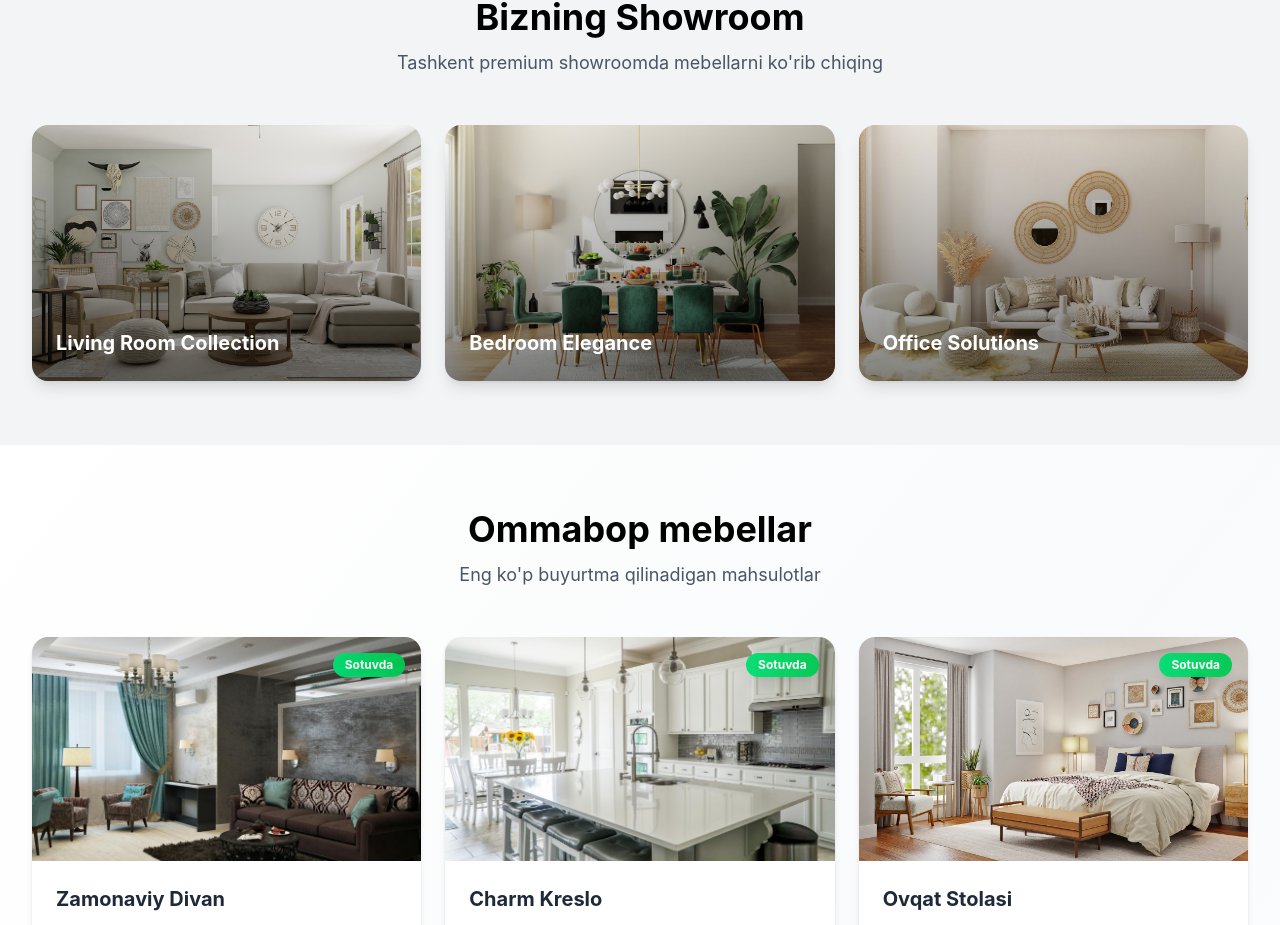
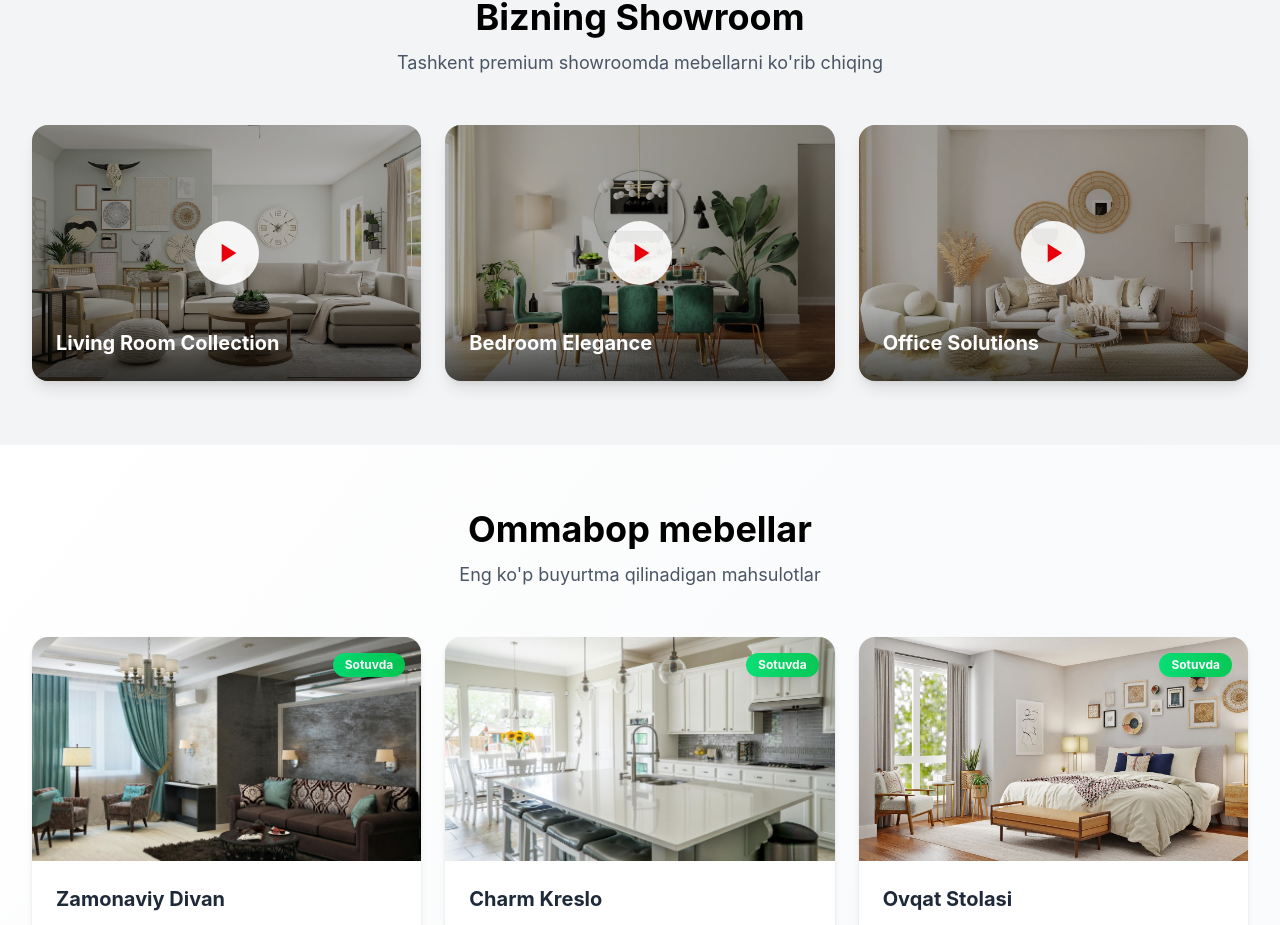
Before and after one commit to webdunyosi/sofmebel, a React (Vite) app: page / in a window 1280 px wide. Shown: the part 1520-2445 px from the top of the page. Built offline with nearby package versions, Linux system fonts and the light colour scheme.

Commit message:
changed show room

```diff
--- a/src/pages/Home.tsx
+++ b/src/pages/Home.tsx
@@ -247,49 +247,100 @@ _SofMebel Website dan yuborildi_
             </p>
           </div>
           <div className="grid grid-cols-1 md:grid-cols-3 gap-6">
+            {/* Video card (opens YouTube in new tab) */}
             <div className="rounded-2xl overflow-hidden shadow-lg hover:shadow-2xl transition group cursor-pointer">
-              <div className="relative h-64 overflow-hidden">
+              <a
+                href="https://www.youtube.com/watch?v=KHG6ylx9J2o"
+                target="_blank"
+                rel="noopener noreferrer"
+                className="block relative h-64 overflow-hidden"
+                aria-label="Open Living Room video on YouTube"
+              >
                 <img
                   src="/showroom/1.jpg"
-                  alt="Showroom 1"
+                  alt="Living Room video thumbnail"
                   className="w-full h-full object-cover group-hover:scale-110 transition-transform duration-300"
                 />
-                <div className="absolute inset-0 bg-linear-to-t from-black/50 to-transparent flex items-end">
-                  <div className="p-6 text-white">
-                    <h3 className="text-xl font-bold">
-                      Living Room Collection
-                    </h3>
+                <div className="absolute inset-0 bg-black/30 flex items-center justify-center">
+                  <div className="w-16 h-16 bg-white/90 rounded-full flex items-center justify-center">
+                    <svg
+                      xmlns="http://www.w3.org/2000/svg"
+                      viewBox="0 0 24 24"
+                      fill="currentColor"
+                      className="w-8 h-8 text-red-600"
+                    >
+                      <path d="M8 5v14l11-7z" />
+                    </svg>
                   </div>
                 </div>
-              </div>
+                <div className="absolute bottom-0 left-0 right-0 bg-linear-to-t from-black/60 to-transparent p-6 text-white">
+                  <h3 className="text-xl font-bold">Living Room Collection</h3>
+                </div>
+              </a>
             </div>
+
+            {/* Bedroom Elegance - YouTube video */}
             <div className="rounded-2xl overflow-hidden shadow-lg hover:shadow-2xl transition group cursor-pointer">
-              <div className="relative h-64 overflow-hidden">
+              <a
+                href="https://www.youtube.com/watch?v=0V6PASSliBk"
+                target="_blank"
+                rel="noopener noreferrer"
+                className="block relative h-64 overflow-hidden"
+                aria-label="Open Bedroom Elegance video on YouTube"
+              >
                 <img
                   src="/showroom/2.jpg"
-                  alt="Showroom 2"
+                  alt="Bedroom Elegance video thumbnail"
                   className="w-full h-full object-cover group-hover:scale-110 transition-transform duration-300"
                 />
-                <div className="absolute inset-0 bg-linear-to-t from-black/50 to-transparent flex items-end">
-                  <div className="p-6 text-white">
-                    <h3 className="text-xl font-bold">Bedroom Elegance</h3>
+                <div className="absolute inset-0 bg-black/30 flex items-center justify-center">
+                  <div className="w-16 h-16 bg-white/90 rounded-full flex items-center justify-center">
+                    <svg
+                      xmlns="http://www.w3.org/2000/svg"
+                      viewBox="0 0 24 24"
+                      fill="currentColor"
+                      className="w-8 h-8 text-red-600"
+                    >
+                      <path d="M8 5v14l11-7z" />
+                    </svg>
                   </div>
                 </div>
-              </div>
+                <div className="absolute bottom-0 left-0 right-0 bg-linear-to-t from-black/60 to-transparent p-6 text-white">
+                  <h3 className="text-xl font-bold">Bedroom Elegance</h3>
+                </div>
+              </a>
             </div>
+
+            {/* Office Solutions - YouTube video */}
             <div className="rounded-2xl overflow-hidden shadow-lg hover:shadow-2xl transition group cursor-pointer">
-              <div className="relative h-64 overflow-hidden">
+              <a
+                href="https://www.youtube.com/watch?v=XmByRmE5_P0"
+                target="_blank"
+                rel="noopener noreferrer"
+                className="block relative h-64 overflow-hidden"
+                aria-label="Open Office Solutions video on YouTube"
+              >
                 <img
                   src="/showroom/3.jpg"
-                  alt="Showroom 3"
+                  alt="Office Solutions video thumbnail"
                   className="w-full h-full object-cover group-hover:scale-110 transition-transform duration-300"
                 />
-                <div className="absolute inset-0 bg-linear-to-t from-black/50 to-transparent flex items-end">
-                  <div className="p-6 text-white">
-                    <h3 className="text-xl font-bold">Office Solutions</h3>
+                <div className="absolute inset-0 bg-black/30 flex items-center justify-center">
+                  <div className="w-16 h-16 bg-white/90 rounded-full flex items-center justify-center">
+                    <svg
+                      xmlns="http://www.w3.org/2000/svg"
+                      viewBox="0 0 24 24"
+                      fill="currentColor"
+                      className="w-8 h-8 text-red-600"
+                    >
+                      <path d="M8 5v14l11-7z" />
+                    </svg>
                   </div>
                 </div>
-              </div>
+                <div className="absolute bottom-0 left-0 right-0 bg-linear-to-t from-black/60 to-transparent p-6 text-white">
+                  <h3 className="text-xl font-bold">Office Solutions</h3>
+                </div>
+              </a>
             </div>
           </div>
         </div>
```
